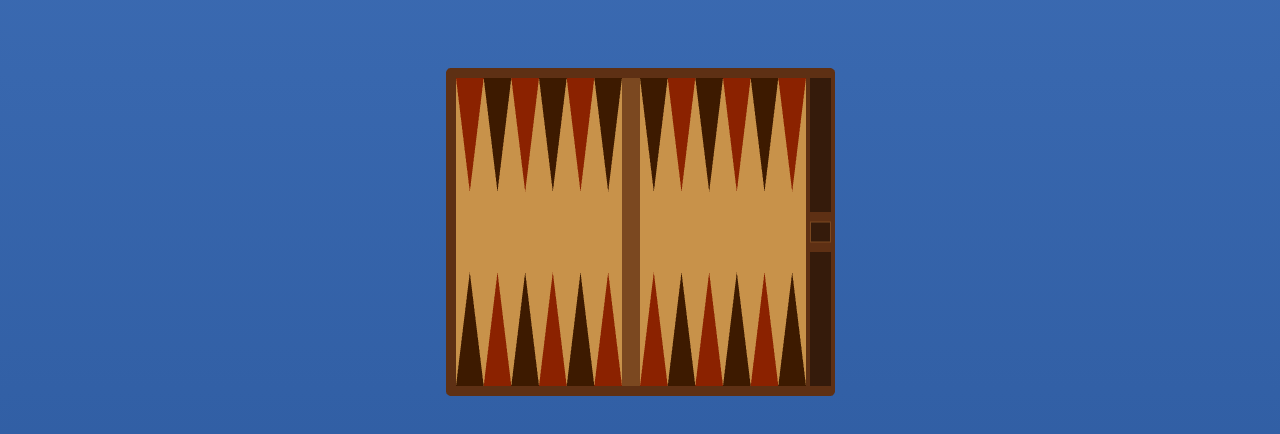
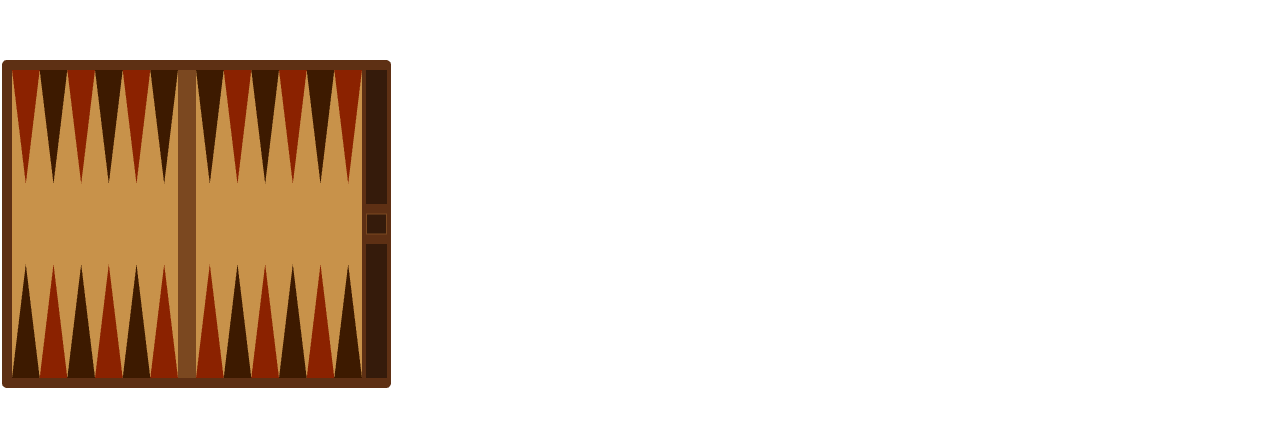
Before and after one commit to nutthawit-l/bbbackgammon2, a React (Vite) app: page / in a window 1280 px wide. Shown: the part 202-636 px from the top of the page. Built offline with nearby package versions, Linux system fonts and the light colour scheme.

Commit message:
chore: add Tailwind CSS v4 via the Vite plugin

```diff
--- a/package.json
+++ b/package.json
@@ -17,9 +17,11 @@
     "react-dom": "^19.2.7"
   },
   "devDependencies": {
+    "@tailwindcss/vite": "^4.3.0",
     "@types/react": "^19.2.16",
     "@types/react-dom": "^19.2.3",
     "@vitejs/plugin-react": "^6.0.2",
+    "tailwindcss": "^4.3.0",
     "typescript": "^6.0.3",
     "vite": "^8.0.16",
     "vitest": "^4.1.8",
--- a/src/index.css
+++ b/src/index.css
@@ -1,27 +1 @@
-* {
-  box-sizing: border-box;
-}
-html,
-body {
-  /* Mirrors DESIGN_WIDTH / DESIGN_HEIGHT in src/theme/theme.ts: the board
-     never renders smaller than the Figma size; the page scrolls instead. */
-  min-width: 393px;
-  min-height: 852px;
-  background: linear-gradient(180deg, #3d6db5 0%, #2d5a9f 100%);
-}
-
-#root {
-  min-height: 100vh;
-  min-width: 100%;
-  display: flex;
-  align-items: center;
-  justify-content: center;
-}
-
-.board-host {
-  line-height: 0;
-}
-
-.board-host canvas {
-  display: block;
-}
+@import 'tailwindcss';
--- a/vite.config.js
+++ b/vite.config.js
@@ -1,7 +1,8 @@
 import { defineConfig } from 'vitest/config';
 import react from '@vitejs/plugin-react';
+import tailwindcss from '@tailwindcss/vite';
 export default defineConfig({
-    plugins: [react()],
+    plugins: [react(), tailwindcss()],
     test: {
         environment: 'node',
         include: ['src/**/*.test.ts'],
--- a/vite.config.ts
+++ b/vite.config.ts
@@ -1,8 +1,9 @@
 import { defineConfig } from 'vitest/config';
 import react from '@vitejs/plugin-react';
+import tailwindcss from '@tailwindcss/vite';
 
 export default defineConfig({
-  plugins: [react()],
+  plugins: [react(), tailwindcss()],
   test: {
     environment: 'node',
     include: ['src/**/*.test.ts'],
```
Also changed, not shown: 2 other files (tests, documents, lock files or other folders).
